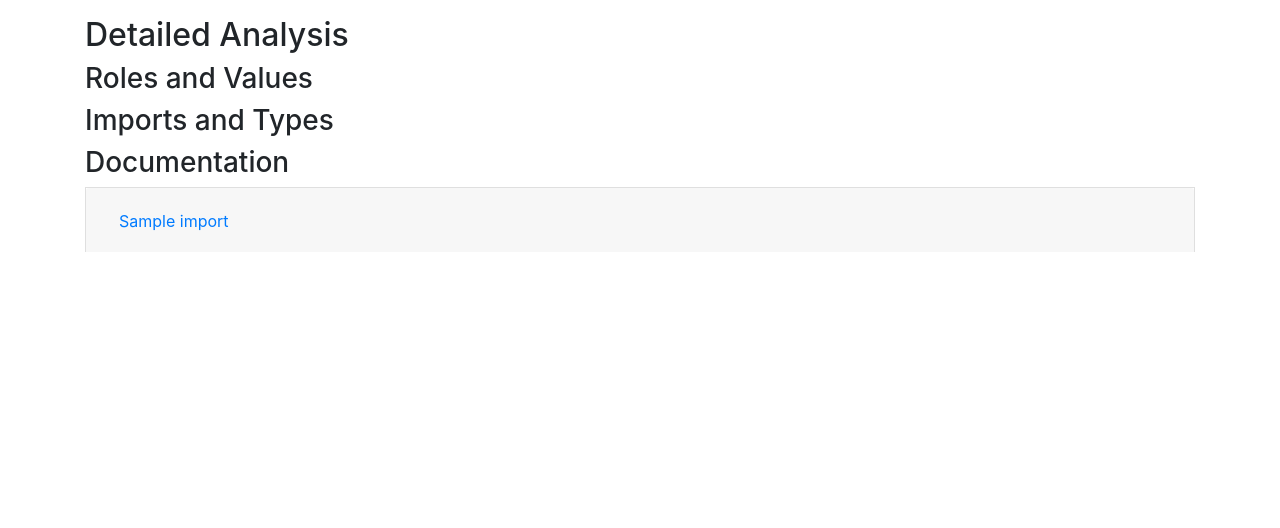
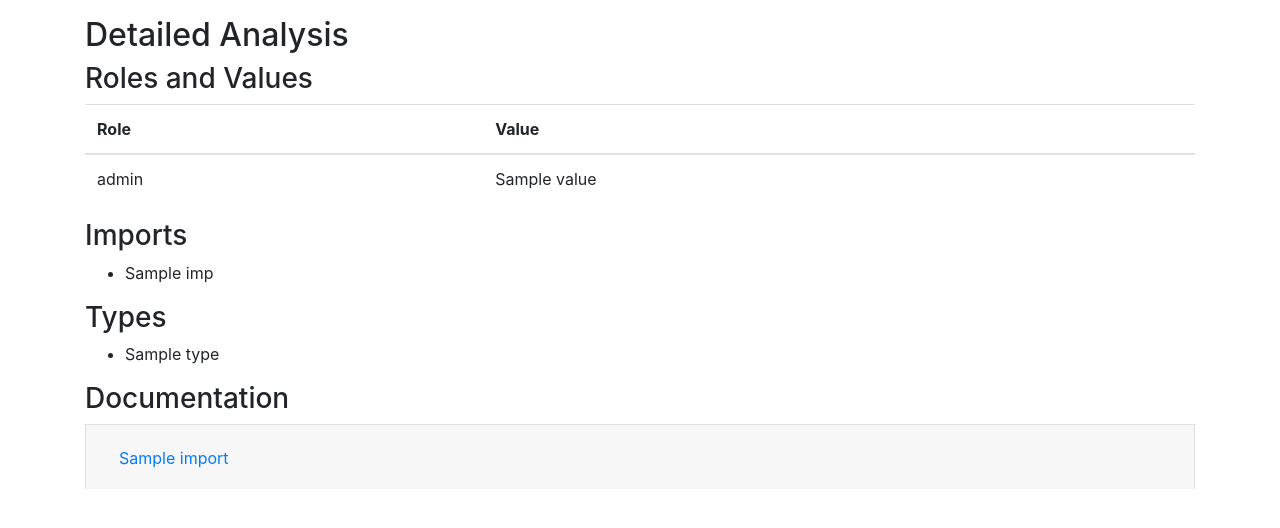
Before and after one commit to nathdilla/AbstractSyntaaxTree, a Flask app: template templates/analysis.html in a window 1280 px wide. Shown: the top 528 px of the page. Run offline with Flask 3, Linux system fonts and the light colour scheme; the template is opened without the code that fills it: most values are stand-ins (such as "Sample title", 1, 10 or a date in 2020); some libraries are stand-ins or nearby versions.

Commit message:
display analysis

```diff
--- a/app.py
+++ b/app.py
@@ -130,15 +130,16 @@ def upload_file():
             ast_dict = node_to_dict(ast)
             # Convert AST dict to formatted JSON string and store in session
             roles_values, imports, types = read_and_process_ast(ast_dict)
-            session['ast_data'] = ast_dict  # Store AST dict in session
+
             session['roles_values'] = roles_values
             session['imports'] = imports
             session['types'] = types
+
             # Fetch documentation for imports and store in session
             import_docs = {}
-            for import_node in imports:
-                documentation = get_documentation_from_import(import_node)
-                import_docs[import_node] = documentation
+            # for import_node in imports:
+            #     documentation = get_documentation_from_import(import_node)
+            #     import_docs[import_node] = documentation
             session['import_docs'] = import_docs
             json_str = json.dumps(ast_dict, indent=4)
             # Render the HTML template with JSON data
@@ -165,6 +166,13 @@ def analysis():
     types = session.get('types', [])
     import_docs = session.get('import_docs', {})
 
+    #print the session data
+    print("bruh")
+    print(roles_values)
+    print(imports)
+    print(types)
+    # print(import_docs)
+
     return render_template('analysis.html', roles_values=roles_values, imports=imports, types=types, import_docs=import_docs)
 
 if __name__ == '__main__':
--- a/templates/analysis.html
+++ b/templates/analysis.html
@@ -7,10 +7,42 @@
 <body>
 <div class="container mt-3">
     <h2>Detailed Analysis</h2>
+
     <h3>Roles and Values</h3>
     <!-- Display roles and values -->
-    <h3>Imports and Types</h3>
-    <!-- Display imports and types -->
+    <table class="table">
+        <thead>
+            <tr>
+                <th>Role</th>
+                <th>Value</th>
+            </tr>
+        </thead>
+        <tbody>
+            {% for rv in roles_values %}
+            <tr>
+                <td>{{ rv.role }}</td>
+                <td>{{ rv.value }}</td>
+            </tr>
+            {% endfor %}
+        </tbody>
+    </table>
+
+    <h3>Imports</h3>
+    <!-- Display imports -->
+    <ul>
+        {% for imp in imports %}
+        <li>{{ imp }}</li>
+        {% endfor %}
+    </ul>
+
+    <h3>Types</h3>
+    <!-- Display types -->
+    <ul>
+        {% for type in types %}
+        <li>{{ type }}</li>
+        {% endfor %}
+    </ul>
+
     <h3>Documentation</h3>
     <div class="accordion" id="accordionExample">
         {% for import, doc in import_docs.items() %}
```
